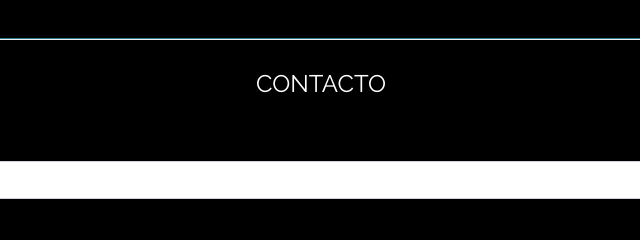
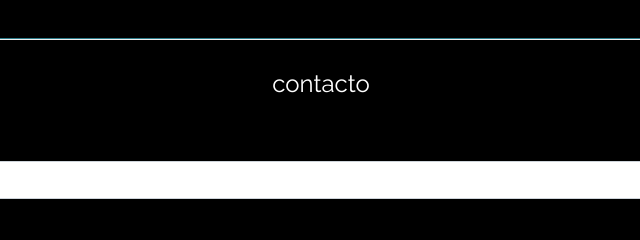
Before and after one commit to LorenaOvalle/viajeschile, a plain HTML site: page index.html in a window 1280 px wide. Shown: the part 2266-2506 px from the top of the page, 319-959 px from the left. Drawn offline with nearby package versions, Linux system fonts and the light colour scheme; a script that the page names is missing.

Commit message:
cambio de minusculas formulario contacto

```diff
--- a/index.html
+++ b/index.html
@@ -211,7 +211,7 @@
       <hr class="linea"/>
     </div>
 
-    <h4 id="contacto" class="container">CONTACTO</h4>
+    <h4 id="contacto" class="container">contacto</h4>
 
 <!-- Formulario de contacto -->
 <form>
```
